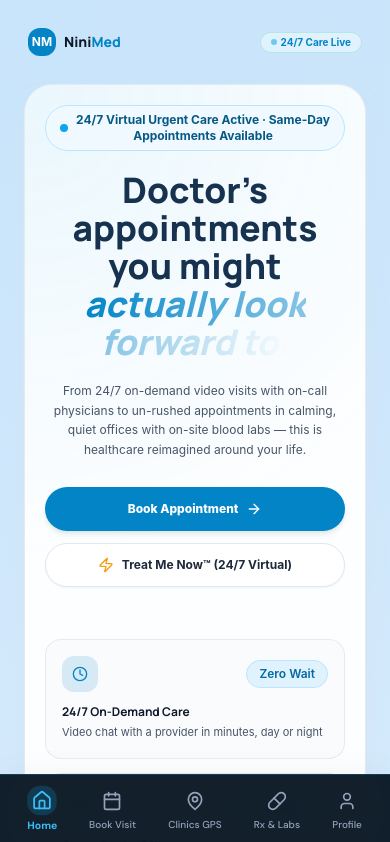
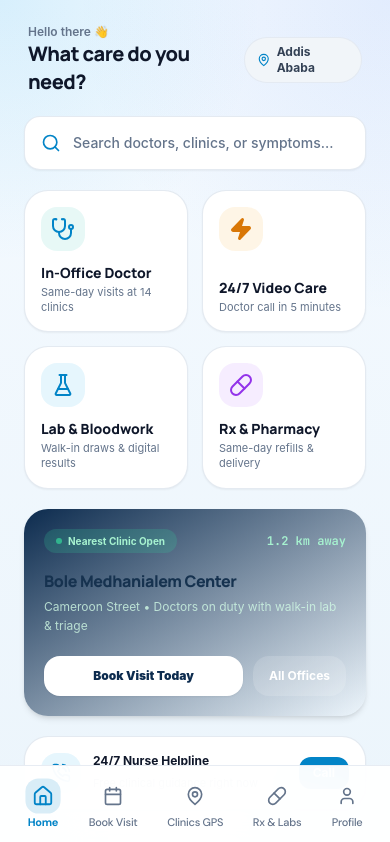
Before and after one commit to abebetadesse33-arch/clinic, a Next.js app: page / in a window 390 px wide. Shown: the top 842 px of the page. Built offline with nearby package versions, Linux system fonts and the light colour scheme; no server answers; the database is empty.

Commit message:
feat(mobile): redesign mobile landing, patient cards, and navigation for spacious Yango-style UX

```diff
--- a/src/app/layout.tsx
+++ b/src/app/layout.tsx
@@ -49,7 +49,7 @@ export default function RootLayout({
         <meta name="apple-mobile-web-app-capable" content="yes" />
         <meta name="apple-mobile-web-app-status-bar-style" content="black-translucent" />
       </head>
-      <body className="min-h-screen flex flex-col antialiased pb-16 md:pb-0 transition-colors duration-200 bg-transparent text-slate-800 dark:text-slate-100">
+      <body className="min-h-screen flex flex-col antialiased pb-24 md:pb-0 transition-colors duration-200 bg-transparent text-slate-800 dark:text-slate-100">
         <QueryProvider>
           <ThemeProvider>
             <LanguageProvider>
--- a/src/components/guest/GuestLandingView.tsx
+++ b/src/components/guest/GuestLandingView.tsx
@@ -1,7 +1,6 @@
 "use client";
 
 import React from "react";
-import { LandingNavbar } from "@/components/landing/LandingNavbar";
 import { HeroSection } from "@/components/landing/HeroSection";
 import { TrustBar } from "@/components/landing/TrustBar";
 import { ServiceCards } from "@/components/landing/ServiceCards";
@@ -11,77 +10,201 @@ import { PricingCards } from "@/components/landing/PricingCards";
 import { DoctorDirectory } from "@/components/landing/DoctorDirectory";
 import { FAQSection } from "@/components/landing/FAQSection";
 import { LandingFooter } from "@/components/landing/LandingFooter";
-import { ArrowRight, Download, Smartphone } from "lucide-react";
+import {
+  ArrowRight,
+  Search,
+  MapPin,
+  Stethoscope,
+  Zap,
+  FlaskConical,
+  Pill,
+  PhoneCall,
+  Clock,
+  ChevronRight,
+  ShieldCheck,
+  Calendar,
+  Sparkles,
+  Baby,
+} from "lucide-react";
 import Link from "next/link";
 
 export default function GuestLandingView() {
   return (
     <div className="min-h-screen text-slate-900 dark:text-slate-100 font-sans flex flex-col transition-colors">
       <a className="skip-link" href="#main-content">Skip to main content</a>
-      <main className="flex-1 space-y-4 sm:space-y-6" id="main-content">
-        {/* 1. Mobile Native App Header Quick Badge (Only on mobile for app feel) */}
-        <div className="md:hidden px-4 pt-3 pb-1 flex items-center justify-between">
-          <div className="flex items-center gap-2">
-            <div className="w-7 h-7 rounded-lg bg-[#005C4B] text-white flex items-center justify-center font-bold text-xs shadow-xs">
-              NM
+
+      {/* ═══════════════════════════════════════════════════════════════ */}
+      {/* MOBILE APP VIEW: SEAMLESS & SPACIOUS (YANGO-STYLE AIRY CARDS) */}
+      {/* ═══════════════════════════════════════════════════════════════ */}
+      <div className="md:hidden space-y-5 px-3 pt-2 pb-10">
+        {/* Top Greeting & Location Header */}
+        <div className="flex items-center justify-between px-1">
+          <div>
+            <span className="text-xs font-semibold text-slate-500 dark:text-slate-400 block">
+              Hello there 👋
+            </span>
+            <h1 className="text-xl font-extrabold text-slate-900 dark:text-white tracking-tight">
+              What care do you need?
+            </h1>
+          </div>
+          <Link
+            href="/locations"
+            className="flex items-center gap-1.5 px-3 py-1.5 rounded-full bg-slate-100 dark:bg-slate-800/90 text-xs font-bold text-slate-700 dark:text-slate-200 border border-slate-200/80 dark:border-slate-700/80 shadow-xs"
+          >
+            <MapPin className="w-3.5 h-3.5 text-[#005C4B] dark:text-teal-400" />
+            <span>Addis Ababa</span>
+          </Link>
+        </div>
+
+        {/* Spacious Search Bar (Just like Yango destination search) */}
+        <Link
+          href="/patients"
+          className="w-full flex items-center gap-3 p-4 rounded-2xl bg-white dark:bg-slate-900 border border-slate-200/90 dark:border-slate-800 shadow-sm text-slate-400 hover:border-[#005C4B] transition-all"
+        >
+          <Search className="w-5 h-5 text-[#005C4B] dark:text-teal-400 shrink-0" />
+          <span className="text-sm font-medium text-slate-500 dark:text-slate-400">
+            Search doctors, clinics, or symptoms...
+          </span>
+        </Link>
+
+        {/* Yango-Style Spacious Care Service Tiles (2x2 Grid with generous room) */}
+        <div className="grid grid-cols-2 gap-3.5">
+          {/* Tile 1: Doctor Visit */}
+          <Link
+            href="/patient/book"
+            className="p-4 rounded-3xl bg-white dark:bg-slate-900 border border-slate-200/90 dark:border-slate-800 shadow-sm hover:shadow-md transition-all flex flex-col justify-between min-h-[140px]"
+          >
+            <div className="w-11 h-11 rounded-2xl bg-teal-500/10 dark:bg-teal-500/15 text-[#005C4B] dark:text-teal-400 flex items-center justify-center">
+              <Stethoscope className="w-6 h-6" />
             </div>
-            <span className="font-extrabold text-sm tracking-tight text-slate-900 dark:text-white font-display">
-              Nini<span className="text-[#005C4B] dark:text-teal-400">Med</span>
+            <div className="mt-3">
+              <h3 className="text-sm font-extrabold text-slate-900 dark:text-white">In-Office Doctor</h3>
+              <p className="text-[11px] text-slate-500 dark:text-slate-400 mt-0.5 leading-snug">
+                Same-day visits at 14 clinics
+              </p>
+            </div>
+          </Link>
+
+          {/* Tile 2: 24/7 Virtual Care */}
+          <Link
+            href="/services/virtual-urgent-care/triage"
+            className="p-4 rounded-3xl bg-white dark:bg-slate-900 border border-slate-200/90 dark:border-slate-800 shadow-sm hover:shadow-md transition-all flex flex-col justify-between min-h-[140px]"
+          >
+            <div className="w-11 h-11 rounded-2xl bg-amber-500/10 dark:bg-amber-500/15 text-amber-600 dark:text-amber-400 flex items-center justify-center">
+              <Zap className="w-6 h-6 fill-current" />
+            </div>
+            <div className="mt-3">
+              <h3 className="text-sm font-extrabold text-slate-900 dark:text-white">24/7 Video Care</h3>
+              <p className="text-[11px] text-slate-500 dark:text-slate-400 mt-0.5 leading-snug">
+                Doctor call in 5 minutes
+              </p>
+            </div>
+          </Link>
+
+          {/* Tile 3: Diagnostic Lab Tests */}
+          <Link
+            href="/patient/book"
+            className="p-4 rounded-3xl bg-white dark:bg-slate-900 border border-slate-200/90 dark:border-slate-800 shadow-sm hover:shadow-md transition-all flex flex-col justify-between min-h-[140px]"
+          >
+            <div className="w-11 h-11 rounded-2xl bg-sky-500/10 dark:bg-sky-500/15 text-sky-600 dark:text-sky-400 flex items-center justify-center">
+              <FlaskConical className="w-6 h-6" />
+            </div>
+            <div className="mt-3">
+              <h3 className="text-sm font-extrabold text-slate-900 dark:text-white">Lab & Bloodwork</h3>
+              <p className="text-[11px] text-slate-500 dark:text-slate-400 mt-0.5 leading-snug">
+                Walk-in draws & digital results
+              </p>
+            </div>
+          </Link>
+
+          {/* Tile 4: Pharmacy & Prescriptions */}
+          <Link
+            href="/patient/book"
+            className="p-4 rounded-3xl bg-white dark:bg-slate-900 border border-slate-200/90 dark:border-slate-800 shadow-sm hover:shadow-md transition-all flex flex-col justify-between min-h-[140px]"
+          >
+            <div className="w-11 h-11 rounded-2xl bg-purple-500/10 dark:bg-purple-500/15 text-purple-600 dark:text-purple-400 flex items-center justify-center">
+              <Pill className="w-6 h-6" />
+            </div>
+            <div className="mt-3">
+              <h3 className="text-sm font-extrabold text-slate-900 dark:text-white">Rx & Pharmacy</h3>
+              <p className="text-[11px] text-slate-500 dark:text-slate-400 mt-0.5 leading-snug">
+                Same-day refills & delivery
+              </p>
+            </div>
+          </Link>
+        </div>
+
+        {/* Nearest Clinic Live Status Card (Spacious Yango Ride Card Style) */}
+        <div className="p-5 rounded-3xl bg-gradient-to-br from-[#0B3B32] via-[#005C4B] to-[#044E40] text-white shadow-md space-y-4">
+          <div className="flex items-center justify-between text-xs">
+            <span className="inline-flex items-center gap-1.5 px-3 py-1 rounded-full bg-emerald-400/20 text-emerald-200 font-bold text-[10px]">
+              <span className="w-1.5 h-1.5 rounded-full bg-emerald-400 animate-pulse" />
+              Nearest Clinic Open
             </span>
+            <span className="font-mono text-emerald-200 text-xs font-semibold">1.2 km away</span>
           </div>
-          <div className="flex items-center gap-2">
-            <span className="inline-flex items-center gap-1 px-2.5 py-0.5 rounded-full text-[10px] font-bold bg-emerald-500/10 text-emerald-700 dark:text-emerald-300 border border-emerald-500/20">
-              <span className="w-1.5 h-1.5 rounded-full bg-emerald-500 animate-pulse" />
-              24/7 Care Live
-            </span>
+
+          <div>
+            <h2 className="text-base font-extrabold tracking-tight">Bole Medhanialem Center</h2>
+            <p className="text-xs text-emerald-100/80 mt-1 leading-relaxed">
+              Cameroon Street • Doctors on duty with walk-in lab & triage
+            </p>
+          </div>
+
+          <div className="flex items-center gap-2.5 pt-1">
+            <Link
+              href="/patient/book"
+              className="flex-1 py-3 px-4 rounded-2xl bg-white text-[#0B3B32] font-black text-xs text-center shadow-sm hover:bg-emerald-50 transition-colors"
+            >
+              Book Visit Today
+            </Link>
+            <Link
+              href="/locations"
+              className="py-3 px-4 rounded-2xl bg-white/15 hover:bg-white/25 text-white font-bold text-xs text-center transition-colors"
+            >
+              All Offices
+            </Link>
           </div>
         </div>
 
-        {/* 2. Hero Section with Editorial Headline & 24/7 Care Indicator */}
-        <HeroSection />
-
-        {/* 3. Trust Bar with 10k+ Patients, CSAT & Certifications */}
-        <TrustBar />
-
-        {/* 4. Comprehensive Care Service Cards */}
-        <ServiceCards />
-
-        {/* 5. How It Works - 3-Step Visual Timeline */}
-        <HowItWorks />
-
-        {/* 6. Why Choose Us - Whole-Person Care & Un-rushed Doctors */}
-        <WhyChooseUs />
-
-        {/* 7. Transparent Membership Pricing */}
-        <PricingCards />
-
-        {/* 8. Attending Physicians & Specialist Directory */}
-        <DoctorDirectory />
-
-        <section className="max-w-7xl mx-auto px-4 sm:px-8 py-6" aria-labelledby="app-promo-title">
-          <div className="rounded-[28px] bg-[#0B3B32] text-white p-6 sm:p-10 lg:p-12 overflow-hidden relative shadow-warm-lg">
-            <div className="absolute -right-20 -top-20 w-64 h-64 rounded-full border border-emerald-300/20" aria-hidden="true" />
-            <div className="relative grid lg:grid-cols-[1fr_auto] items-center gap-8">
-              <div className="max-w-2xl space-y-4">
-                <div className="inline-flex items-center gap-2 text-xs font-bold uppercase tracking-[0.16em] text-emerald-200"><Smartphone className="w-4 h-4" /> Care in your pocket</div>
-                <h2 id="app-promo-title" className="text-2xl sm:text-4xl font-bold font-serif-heading">Your care team, wherever the day takes you.</h2>
-                <p className="text-sm leading-relaxed text-emerald-50/80">Book visits, review lab results, message your clinician, and keep your family health records together in one secure hub.</p>
-                <div className="flex flex-col sm:flex-row gap-3 pt-1">
-                  <Link href="/patient/dashboard" className="min-h-11 inline-flex items-center justify-center gap-2 rounded-xl bg-white px-5 py-3 text-sm font-bold text-[#0B3B32] hover:bg-emerald-50 focus-visible:outline-none focus-visible:ring-2 focus-visible:ring-white focus-visible:ring-offset-2 focus-visible:ring-offset-[#0B3B32]"><Download className="w-4 h-4" /> Open Health Hub</Link>
-                  <Link href="/patient/book" className="min-h-11 inline-flex items-center justify-center gap-2 rounded-xl border border-white/30 px-5 py-3 text-sm font-bold text-white hover:bg-white/10 focus-visible:outline-none focus-visible:ring-2 focus-visible:ring-white"><span>Book your first visit</span><ArrowRight className="w-4 h-4" /></Link>
-                </div>
-              </div>
-              <div className="hidden sm:flex w-32 h-44 rounded-[24px] border-4 border-white/20 bg-gradient-to-b from-emerald-300/30 to-cyan-300/10 items-end justify-center p-3 rotate-3 shadow-2xl" aria-hidden="true"><div className="w-full h-1/2 rounded-xl bg-white/15" /></div>
+        {/* 24/7 Nurse Hotline One-Tap Card */}
+        <div className="p-4 rounded-3xl bg-white dark:bg-slate-900 border border-slate-200/90 dark:border-slate-800 shadow-sm flex items-center justify-between gap-3">
+          <div className="flex items-center gap-3">
+            <div className="w-10 h-10 rounded-2xl bg-sky-500/10 text-sky-600 dark:text-sky-400 flex items-center justify-center shrink-0">
+              <PhoneCall className="w-5 h-5" />
+            </div>
+            <div>
+              <span className="text-xs font-bold text-slate-900 dark:text-white block">
+                24/7 Nurse Helpline
+              </span>
+              <span className="text-[11px] text-slate-500 dark:text-slate-400">
+                Free clinical guidance right now
+              </span>
             </div>
           </div>
-        </section>
+          <a
+            href="tel:8886636331"
+            className="py-2 px-3.5 rounded-xl bg-[#005C4B] hover:bg-[#00483B] text-white text-xs font-bold shrink-0 transition-colors"
+          >
+            Call
+          </a>
+        </div>
+      </div>
 
-        {/* 9. Frequently Asked Questions */}
+      {/* ═══════════════════════════════════════════════════════════════ */}
+      {/* DESKTOP VIEW: RICH EDITORIAL SECTIONS (PRESERVED FOR DESKTOP) */}
+      {/* ═══════════════════════════════════════════════════════════════ */}
+      <main className="hidden md:block flex-1 space-y-6" id="main-content">
+        <HeroSection />
+        <TrustBar />
+        <ServiceCards />
+        <HowItWorks />
+        <WhyChooseUs />
+        <PricingCards />
+        <DoctorDirectory />
         <FAQSection />
+        <LandingFooter />
       </main>
-
-      {/* 10. Multi-Column Clinical Footer */}
-      <LandingFooter />
     </div>
   );
 }
--- a/src/components/mobile/MobileBottomNav.tsx
+++ b/src/components/mobile/MobileBottomNav.tsx
@@ -60,8 +60,8 @@ export default function MobileBottomNav() {
   ];
 
   return (
-    <div className="md:hidden fixed bottom-0 inset-x-0 z-40 bg-[#071521]/95 backdrop-blur-xl border-t border-sky-500/25 px-3 py-2 safe-area-bottom shadow-2xl shadow-sky-950/50">
-      <div className="flex items-center justify-around">
+    <div className="md:hidden fixed bottom-0 inset-x-0 z-40 bg-white/95 dark:bg-slate-900/95 backdrop-blur-2xl border-t border-slate-200/80 dark:border-slate-800 px-3 py-2 safe-area-bottom shadow-lg shadow-slate-900/5 dark:shadow-black/40">
+      <div className="flex items-center justify-around max-w-md mx-auto">
         {NAV_ITEMS.map((item) => {
           const Icon = item.icon;
           const active = item.isActive;
@@ -69,20 +69,22 @@ export default function MobileBottomNav() {
             <Link
               key={item.label}
               href={item.href}
-              className={`flex flex-col items-center justify-center py-1 px-2.5 rounded-xl transition-all ${
+              className={`flex flex-col items-center justify-center py-1.5 px-3 rounded-2xl transition-all ${
                 active
-                  ? "text-sky-400 font-bold scale-105"
-                  : "text-slate-400 hover:text-white font-medium"
+                  ? "text-[#005C4B] dark:text-teal-400 font-bold"
+                  : "text-slate-500 dark:text-slate-400 hover:text-slate-900 dark:hover:text-white font-medium"
               }`}
             >
               <div
-                className={`p-1 rounded-lg transition-colors ${
-                  active ? "bg-sky-500/20 text-sky-400" : ""
+                className={`p-1.5 rounded-xl transition-all ${
+                  active
+                    ? "bg-[#005C4B]/10 dark:bg-teal-500/15 text-[#005C4B] dark:text-teal-400 scale-110"
+                    : "hover:bg-slate-100 dark:hover:bg-slate-800"
                 }`}
               >
                 <Icon className="w-5 h-5" />
               </div>
-              <span className="text-[10px] mt-0.5 whitespace-nowrap">{item.label}</span>
+              <span className="text-[11px] mt-0.5 tracking-tight whitespace-nowrap">{item.label}</span>
             </Link>
           );
         })}
```
Also changed, not shown: src/app/patients/page.tsx (+54 -78 lines).
